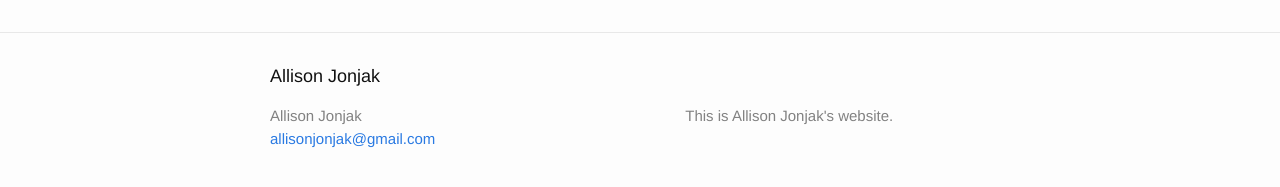
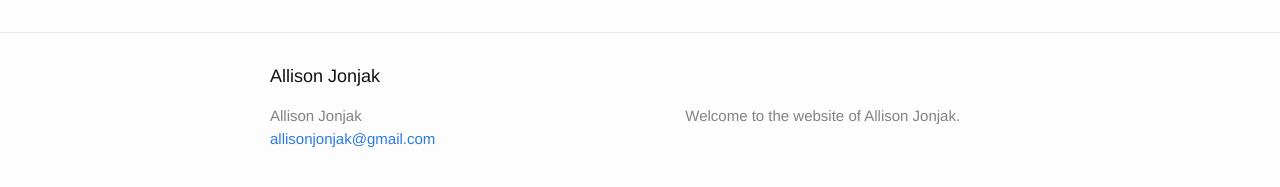
Before and after one commit to cranhandler/cranhandler.github.io, a Jekyll site: the page built from index.html, in a window 1280 px wide. Shown: the part 478-665 px from the top of the page. Built offline with Jekyll 4.4.1, drawn with Linux system fonts in a browser that asks for light colours.

Commit message:
Update _config.yml

```diff
--- a/_config.yml
+++ b/_config.yml
@@ -9,7 +9,7 @@
 title: Allison Jonjak
 email: ?moc kajnojnosilla liamg # obfuscated; make sure to use "mailto" class
 description: > # this means to ignore newlines until "baseurl:"
-  This is Allison Jonjak's website.
+  Welcome to the website of Allison Jonjak.
 #  Write an awesome description for your new site here. You can edit this
 #  line in _config.yml. It will appear in your document head meta (for
 #  Google search results) and in your feed.xml site description.
```
